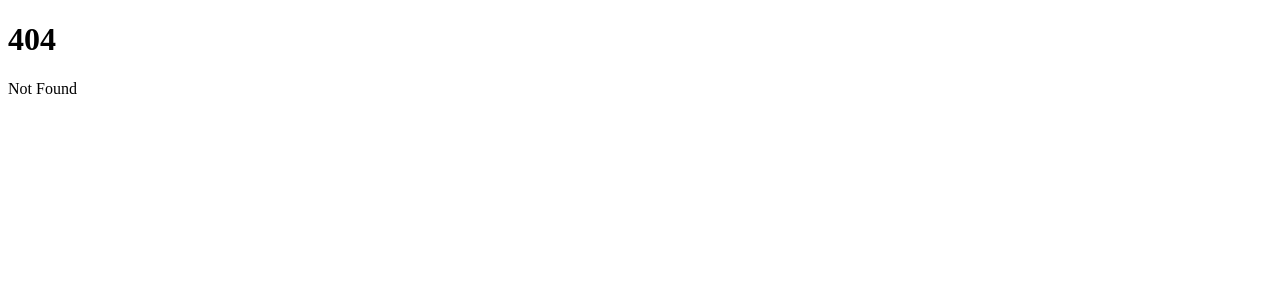
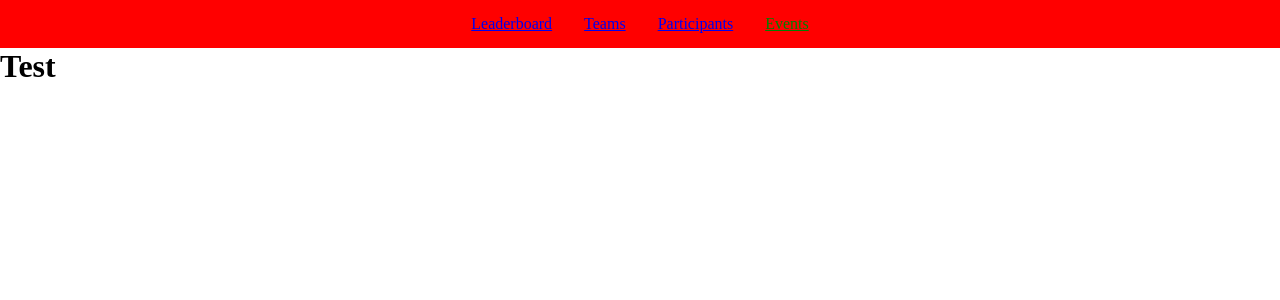
Before and after one commit to morganlabs-old/scorey.rs, a SvelteKit app: page /events in a window 1280 px wide. Before the commit this address had no page. Shown: the top 300 px of the page. Built offline with nearby package versions, Linux system fonts and the light colour scheme.

Commit message:
feat: Basic layout

```diff
--- /dev/null
+++ b/src/routes/+layout.svelte
@@ -0,0 +1,56 @@
+<script lang="ts">
+	import '$styles/global.scss';
+	import { page } from '$app/stores';
+	$: current_route = '/' + ($page.url.pathname.split('/')[1] || '');
+
+	type Page = {
+		title: string;
+		href: string;
+	};
+
+	const pages: Page[] = [
+		{ title: 'Leaderboard', href: '/' },
+		{ title: 'Teams', href: '/teams' },
+		{ title: 'Participants', href: '/participants' },
+		{ title: 'Events', href: '/events' }
+	];
+</script>
+
+<div class="container">
+	<nav class="nav">
+		<ul class="links">
+			{#each pages as page}
+				<li class="link_container">
+					<a class="link" class:current={page.href === current_route} href={page.href}
+						>{page.title}</a
+					>
+				</li>
+			{/each}
+		</ul>
+	</nav>
+	<main class="main">
+		<slot />
+	</main>
+</div>
+
+<style lang="scss">
+	.nav {
+		height: 3rem;
+		background-color: red;
+	}
+
+	.links {
+		display: flex;
+		justify-content: center;
+		align-items: center;
+		gap: 2rem;
+		list-style: none;
+		height: 100%;
+	}
+
+	.link {
+		&.current {
+			color: green;
+		}
+	}
+</style>
--- /dev/null
+++ b/src/routes/events/+page.svelte
@@ -0,0 +1 @@
+<h1>Test</h1>
--- /dev/null
+++ b/src/routes/participants/+page.svelte
@@ -0,0 +1 @@
+<h1>Test</h1>
--- /dev/null
+++ b/src/routes/teams/+page.svelte
@@ -0,0 +1 @@
+<h1>Test</h1>
--- /dev/null
+++ b/src/styles/global.scss
@@ -0,0 +1,7 @@
+*,
+*::before,
+*::after {
+    padding: 0;
+    margin: 0;
+    box-sizing: border-box;
+}
--- a/svelte.config.js
+++ b/svelte.config.js
@@ -6,7 +6,10 @@ const config = {
     preprocess: vitePreprocess(),
 
     kit: {
-        adapter: adapter()
+        adapter: adapter(),
+        alias: {
+            $styles: 'src/styles'
+        }
     }
 };
 
```
